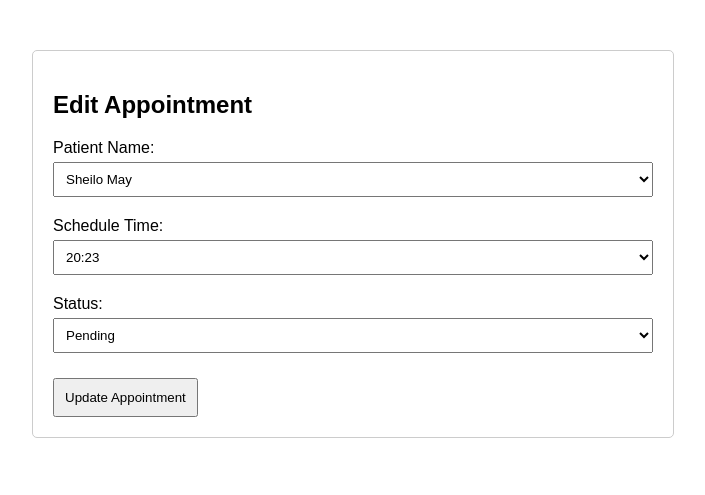
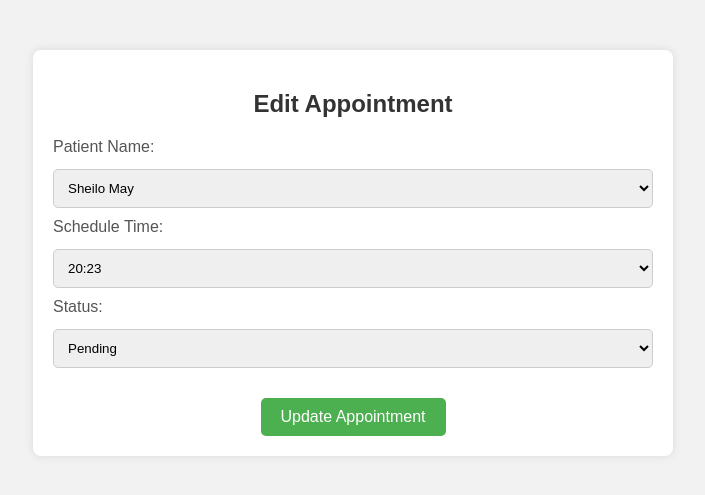
Before and after one commit to CaryllJean/appointmentJoined, a PHP site: page /editForm.php?id=19 in a window 1280 px wide. Shown: the top 495 px of the page, without its empty margins (287-992 px from the left). Run offline with PHP 8.4, Linux system fonts and the light colour scheme; data comes from the database, SQL or seed files in the repository.

Commit message:
some modification

```diff
--- a/db/patientappointment_joined.sql
+++ b/db/patientappointment_joined.sql
@@ -10,7 +10,7 @@
 SET SQL_MODE = "NO_AUTO_VALUE_ON_ZERO";
 START TRANSACTION;
 SET time_zone = "+00:00";
-
+ss
 
 /*!40101 SET @OLD_CHARACTER_SET_CLIENT=@@CHARACTER_SET_CLIENT */;
 /*!40101 SET @OLD_CHARACTER_SET_RESULTS=@@CHARACTER_SET_RESULTS */;
--- a/editForm.php
+++ b/editForm.php
@@ -55,7 +55,6 @@ if (isset($_POST['edit'])) {
     }
 }
 ?>
-
 <!DOCTYPE html>
 <html lang="en">
 <head>
@@ -65,37 +64,65 @@ if (isset($_POST['edit'])) {
     <style>
         body {
             font-family: Arial, sans-serif;
+            background-color: #f2f2f2;
+            margin: 0;
+            padding: 0;
         }
 
         .container {
             max-width: 600px;
             margin: 50px auto;
             padding: 20px;
+            background-color: #fff;
+            border-radius: 8px;
+            box-shadow: 0 0 10px rgba(0, 0, 0, 0.1);
+        }
+
+        h2 {
+            margin-bottom: 20px;
+            color: #333;
+            text-align: center;
+        }
+
+        label {
+            display: block;
+            margin-bottom: 8px;
+            color: #555;
+        }
+
+        select, input {
+            width: 100%;
+            padding: 10px;
+            margin-top: 5px;
+            margin-bottom: 10px;
+            box-sizing: border-box;
             border: 1px solid #ccc;
             border-radius: 5px;
         }
 
-        label {
-            display: block;
-            margin-top: 10px;
-        }
-
-        select, input {
-            width: 100%;
-            padding: 8px;
-            margin-top: 5px;
-            margin-bottom: 10px;
-            box-sizing: border-box;
+        select:focus, input:focus {
+            outline: none;
+            border-color: #4CAF50;
         }
 
         .buttons {
-            margin-top: 15px;
+            text-align: center;
+            margin-top: 20px;
         }
 
         button {
-            padding: 10px;
-            margin-right: 10px;
+            padding: 10px 20px;
+            background-color: #4CAF50;
+            color: #fff;
+            border: none;
+            border-radius: 5px;
             cursor: pointer;
+            font-size: 16px;
+            transition: background-color 0.3s ease;
+        }
+
+        button:hover {
+            background-color: #45a049;
         }
     </style>
 </head>
@@ -105,10 +132,10 @@ if (isset($_POST['edit'])) {
     <h2>Edit Appointment</h2>
 
     <!-- Edit Appointment Form -->
-    <form action="appointmentform.php" method="post">
+    <form action="" method="post">
         <input type="hidden" name="edit_appt_id" value="<?php echo $appointment['appt_id']; ?>">
 
-        <label for="patient_id">Patient Name:</label>
+        <label for="edit_patient_id">Patient Name:</label>
         <select name="edit_patient_id" id="edit_patient_id" required>
             <?php
             foreach ($patients as $patient) {
@@ -128,7 +155,7 @@ if (isset($_POST['edit'])) {
             ?>
         </select>
 
-        <label for="edit_appt_id">Status:</label>
+        <label for="edit_appt_status">Status:</label>
         <select name="edit_appt_status" id="edit_appt_status" required>
             <option value="Pending" <?php echo ($appointment['appt_status'] == 'Pending') ? 'selected' : ''; ?>>Pending</option>
             <option value="Confirmed" <?php echo ($appointment['appt_status'] == 'Confirmed') ? 'selected' : ''; ?>>Confirmed</option>
```
Also changed, not shown: include/appt_process.php (+16 -20 lines).
